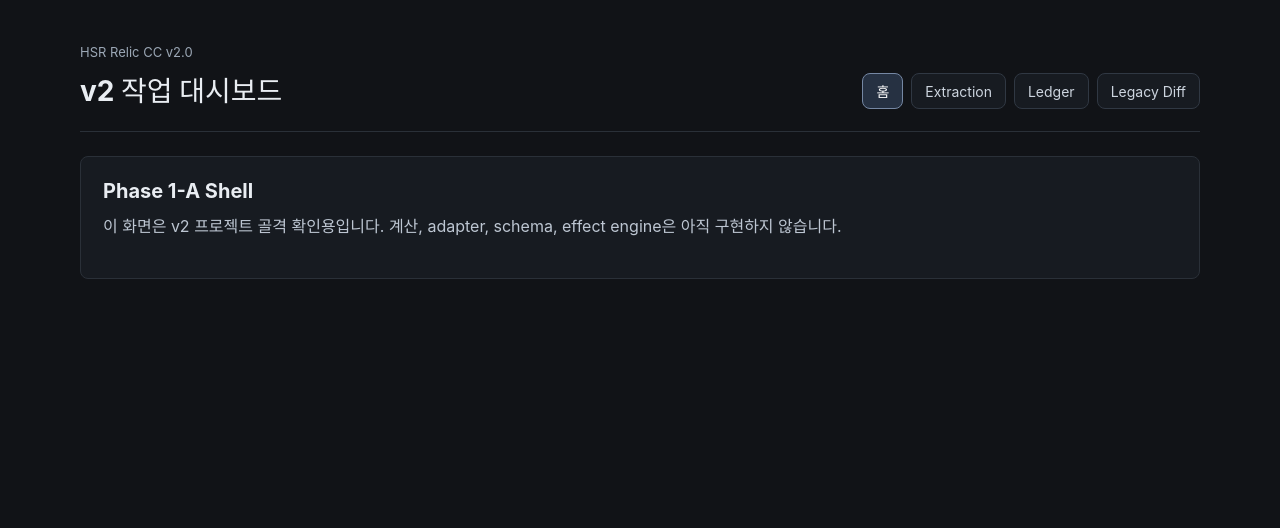
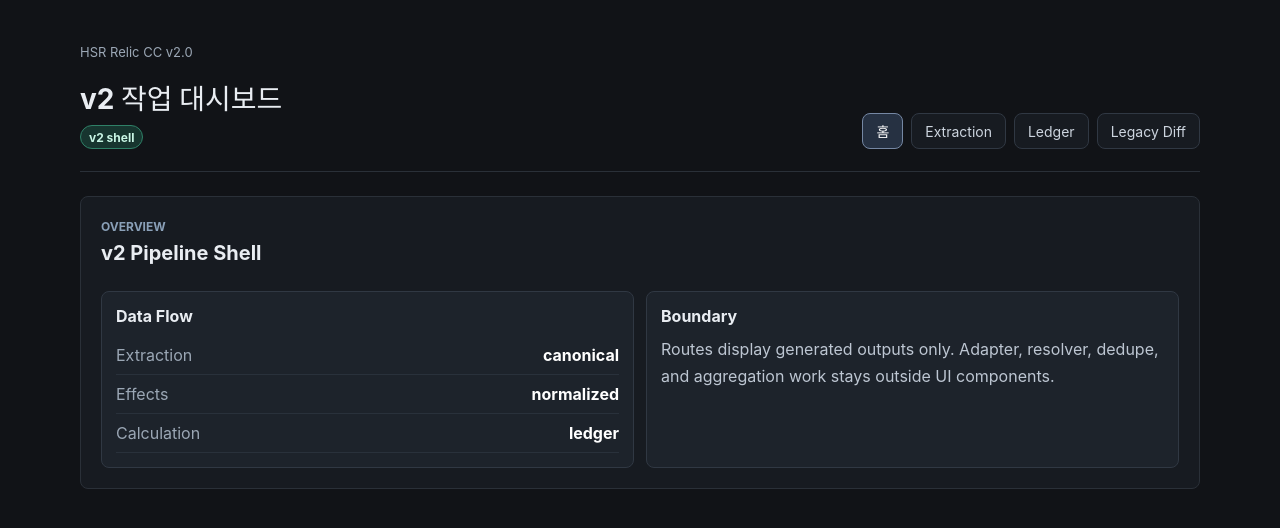
Before and after one commit to replus1541/HSR-Relic-CC-2.0, a React (Vite) app: page / in a window 1280 px wide. Shown: the top 528 px of the page. Built offline with nearby package versions, Linux system fonts and the light colour scheme.

Commit message:
Compose route shell with UI components

```diff
--- a/src/app/App.jsx
+++ b/src/app/App.jsx
@@ -1,3 +1,4 @@
+import { Badge } from "../ui/components/index.js";
 import { routes } from "./route-config.js";
 
 export function App() {
@@ -8,9 +9,10 @@ export function App() {
   return (
     <main className="app-shell">
       <header className="app-header">
-        <div>
+        <div className="app-header__title">
           <p className="app-kicker">HSR Relic CC v2.0</p>
           <h1>{activeRoute.title}</h1>
+          <Badge tone="ready">v2 shell</Badge>
         </div>
         <nav className="app-nav" aria-label="v2 route navigation">
           {routes.map((route) => (
--- a/src/app/routes/ExtractionRoute.jsx
+++ b/src/app/routes/ExtractionRoute.jsx
@@ -1,8 +1,11 @@
+import { Badge, EmptyState, Panel } from "../../ui/components/index.js";
+
 export function ExtractionRoute() {
   return (
-    <section className="page-panel">
-      <h2>Extraction Placeholder</h2>
-      <p>이 라우트는 이후 canonical dataset 검토 화면으로 확장됩니다.</p>
-    </section>
+    <Panel eyebrow="Extraction" title="Canonical Dataset Review" toolbar={<Badge tone="warning">placeholder</Badge>}>
+      <EmptyState title="Overview route pending">
+        Phase 14 will connect generated extraction status and character detail shells.
+      </EmptyState>
+    </Panel>
   );
 }
--- a/src/app/routes/HomeRoute.jsx
+++ b/src/app/routes/HomeRoute.jsx
@@ -1,8 +1,24 @@
+import { Card, MetricList, Panel } from "../../ui/components/index.js";
+
 export function HomeRoute() {
   return (
-    <section className="page-panel">
-      <h2>Phase 1-A Shell</h2>
-      <p>이 화면은 v2 프로젝트 골격 확인용입니다. 계산, adapter, schema, effect engine은 아직 구현하지 않습니다.</p>
-    </section>
+    <Panel eyebrow="Overview" title="v2 Pipeline Shell">
+      <div className="route-grid">
+        <Card>
+          <h3>Data Flow</h3>
+          <MetricList
+            items={[
+              { label: "Extraction", value: "canonical" },
+              { label: "Effects", value: "normalized" },
+              { label: "Calculation", value: "ledger" },
+            ]}
+          />
+        </Card>
+        <Card>
+          <h3>Boundary</h3>
+          <p>Routes display generated outputs only. Adapter, resolver, dedupe, and aggregation work stays outside UI components.</p>
+        </Card>
+      </div>
+    </Panel>
   );
 }
--- a/src/app/routes/LedgerRoute.jsx
+++ b/src/app/routes/LedgerRoute.jsx
@@ -1,8 +1,12 @@
+import { Badge, Card, Panel, TraceRow } from "../../ui/components/index.js";
+
 export function LedgerRoute() {
   return (
-    <section className="page-panel">
-      <h2>Combat Ledger Placeholder</h2>
-      <p>이 라우트는 이후 계산에 사용된 ledger row와 차단 사유를 표시합니다.</p>
-    </section>
+    <Panel eyebrow="Ledger" title="Combat Ledger" toolbar={<Badge tone="neutral">sample-ready</Badge>}>
+      <Card>
+        <TraceRow label="Source" value="deduped effects" meta="Phase 11 sample ledger is generated outside the UI." />
+        <TraceRow label="Used rows" value="display only" meta="Aggregation and value resolving are not run by this route." />
+      </Card>
+    </Panel>
   );
 }
--- a/src/app/routes/LegacyDiffRoute.jsx
+++ b/src/app/routes/LegacyDiffRoute.jsx
@@ -1,8 +1,11 @@
+import { Badge, EmptyState, Panel } from "../../ui/components/index.js";
+
 export function LegacyDiffRoute() {
   return (
-    <section className="page-panel">
-      <h2>Legacy Diff Placeholder</h2>
-      <p>이 라우트는 이후 기존 계산 결과와 v2 결과의 차이를 검토합니다.</p>
-    </section>
+    <Panel eyebrow="Diff" title="Legacy Comparison" toolbar={<Badge tone="blocked">not connected</Badge>}>
+      <EmptyState title="Legacy diff pending">
+        Phase 16 will compare v2 output against approved legacy reference snapshots.
+      </EmptyState>
+    </Panel>
   );
 }
--- a/src/ui/app.css
+++ b/src/ui/app.css
@@ -242,3 +242,30 @@ p {
   color: #ffffff;
   font-weight: 700;
 }
+.app-header__title {
+  display: flex;
+  flex-wrap: wrap;
+  gap: 8px 12px;
+  align-items: center;
+}
+
+.app-header__title .app-kicker,
+.app-header__title h1 {
+  flex-basis: 100%;
+}
+
+.route-grid {
+  display: grid;
+  gap: 12px;
+}
+
+.ui-card h3 {
+  margin: 0 0 10px;
+  font-size: 16px;
+}
+
+@media (min-width: 720px) {
+  .route-grid {
+    grid-template-columns: repeat(2, minmax(0, 1fr));
+  }
+}
```
Also changed, not shown: 1 other file (tests, documents, lock files or other folders).
